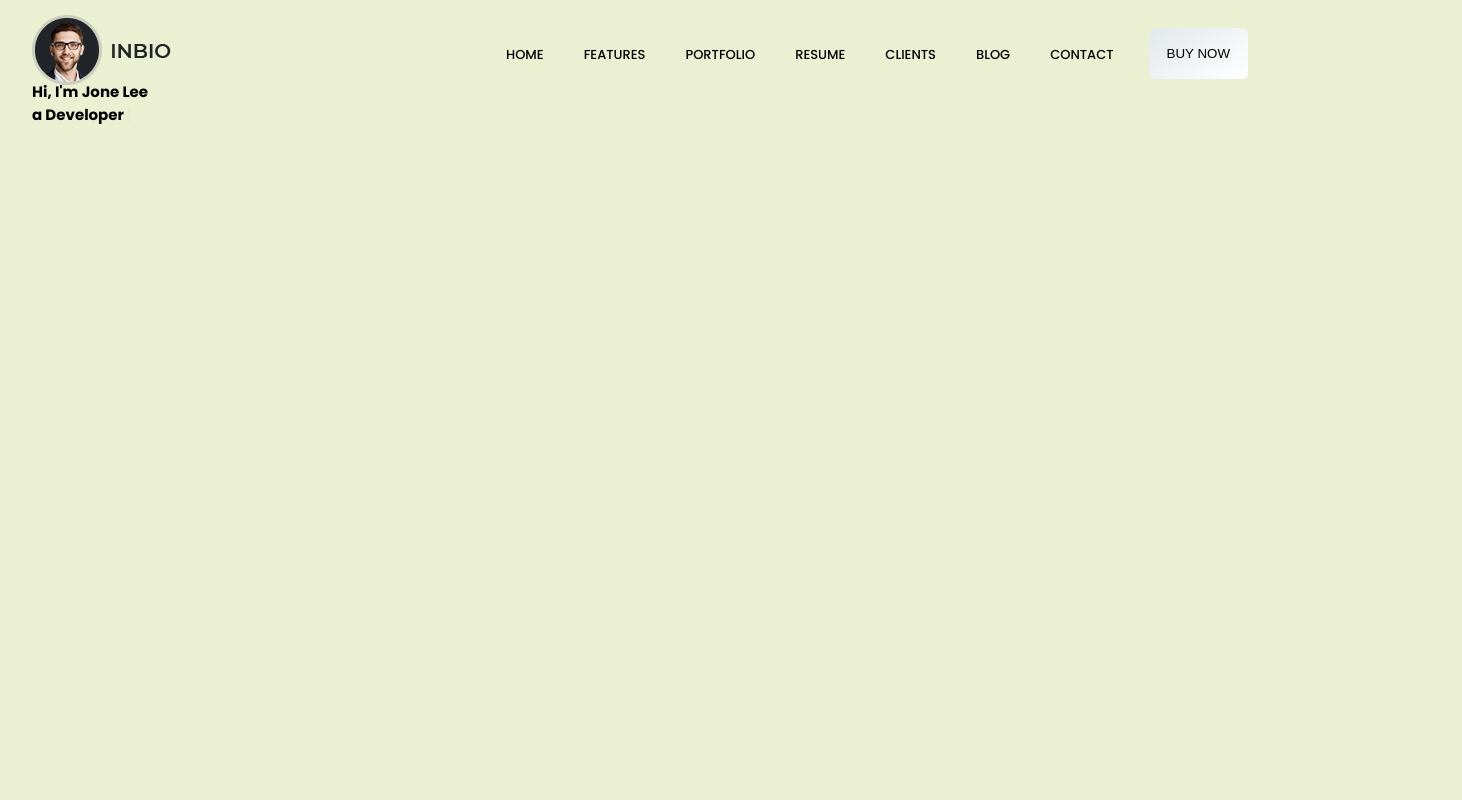
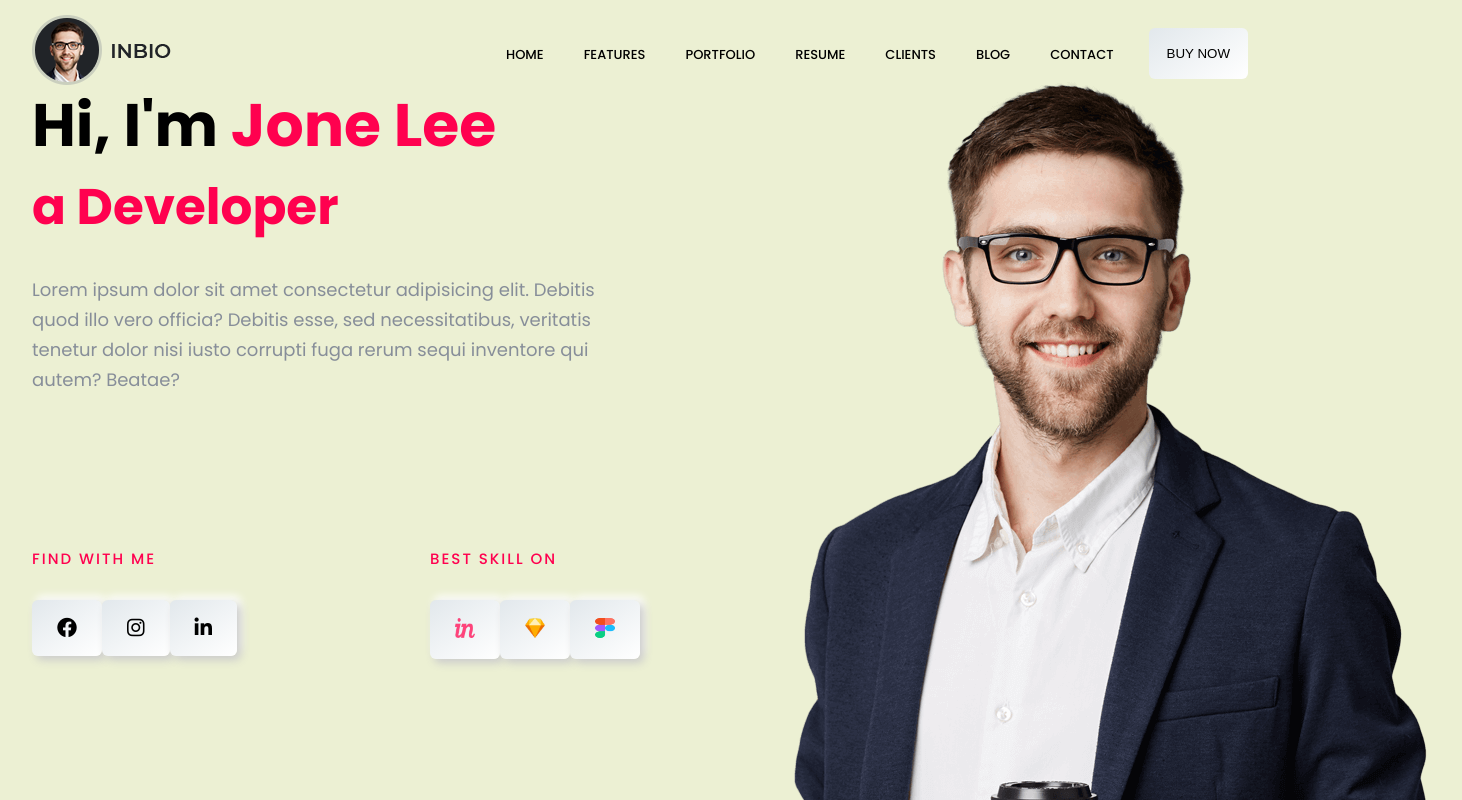
Before and after one commit to ibktommy/react-responsive-portfolio, a React (Create React App) app: page / in a window 1280 px wide. Shown: the top 800 px of the page, 1462 px wide, since content can reach past the window. Built offline with nearby package versions, Linux system fonts and the light colour scheme.

Commit message:
Structuring the Hero section

```diff
--- a/src/component/Header/Header.css
+++ b/src/component/Header/Header.css
@@ -54,10 +54,6 @@ header ul li a:hover {
   background-color: #ecf0f3;
   box-shadow: -1px 11px 24px -11px rgba(0, 0, 0, 0.75);
   transition: .5s;
-}
-
-.demo {
-  height: 200vh;
 }
 
 /* MEDIA QUERY */
--- a/src/component/Hero/Home.css
+++ b/src/component/Hero/Home.css
@@ -0,0 +1,64 @@
+.hero {
+  position: relative;
+}
+
+.hero h3 {
+  font-weight: 100;
+  letter-spacing: .2rem;
+}
+
+.hero h1 {
+  font-size: 6rem;
+  font-weight: bold;
+}
+
+.hero h1 span {
+  color: #ff014f;
+}
+
+.hero h2 {
+  font-size: 5rem;
+  font-weight: bold;
+  color: #ff014f;
+}
+
+.hero p {
+  color: #878e99;
+  font-size: 1.8rem;
+  line-height: 3rem;
+  margin-top: 3rem;
+}
+
+.hero_btn {
+  margin-top: 20%;
+}
+
+.hero_btn h4 {
+  font-weight: 500;
+  letter-spacing: .2rem;
+  color: #ff014f;
+  font-size: 1.5rem;
+  margin: 3rem 0 3rem 0;
+}
+
+.hero_btn button {
+  margin-right: 3rems;
+}
+
+.hero_btn i {
+  font-size: 2rem;
+}
+
+.hero_btn button img {
+  width: 2rem;
+  height: 2rem;
+}
+
+.hero .left {
+  margin-right: 10%;
+}
+
+.hero .right {
+  width: 40%;
+  position: relative;
+}
--- a/src/component/Hero/Home.jsx
+++ b/src/component/Hero/Home.jsx
@@ -1,6 +1,6 @@
 import React from "react";
 import { Typewriter } from "react-simple-typewriter";
-import "./Home";
+import "./Home.css";
 import hero from "../../pic/hero.png";
 import skill1 from "../../pic/skill1.png";
 import skill2 from "../../pic/skill2.png";
@@ -29,6 +29,47 @@ const Home = () => {
 								/>
 							</span>
 						</h2>
+						<p>
+							Lorem ipsum dolor sit amet consectetur adipisicing elit. Debitis
+							quod illo vero officia? Debitis esse, sed necessitatibus,
+							veritatis tenetur dolor nisi iusto corrupti fuga rerum sequi
+							inventore qui autem? Beatae?
+						</p>
+						<div className="hero_btn d_flex">
+							<div className="col_1">
+								<h4>FIND WITH ME</h4>
+								<div className="button">
+									<button className="btn_shadow">
+										<i className="fab fa-facebook"></i>
+									</button>
+									<button className="btn_shadow">
+										<i className="fab fa-instagram"></i>
+									</button>
+									<button className="btn_shadow">
+										<i className="fab fa-linkedin-in"></i>
+									</button>
+								</div>
+							</div>
+
+							<div className="col_1">
+								<h4>BEST SKILL ON</h4>
+								<button className="btn_shadow">
+									<img src={skill1} alt="skill1" />
+								</button>
+								<button className="btn_shadow">
+									<img src={skill2} alt="skill2" />
+								</button>
+								<button className="btn_shadow">
+									<img src={skill3} alt="skill3" />
+								</button>
+							</div>
+						</div>
+					</div>
+
+					<div className="right">
+						<div className="right_img">
+							<img src={hero} alt="hero" />
+						</div>
 					</div>
 				</div>
 			</section>
```
Also changed, not shown: src/component/Header/Header.jsx (renamed from src/component/Header/Header.js).
